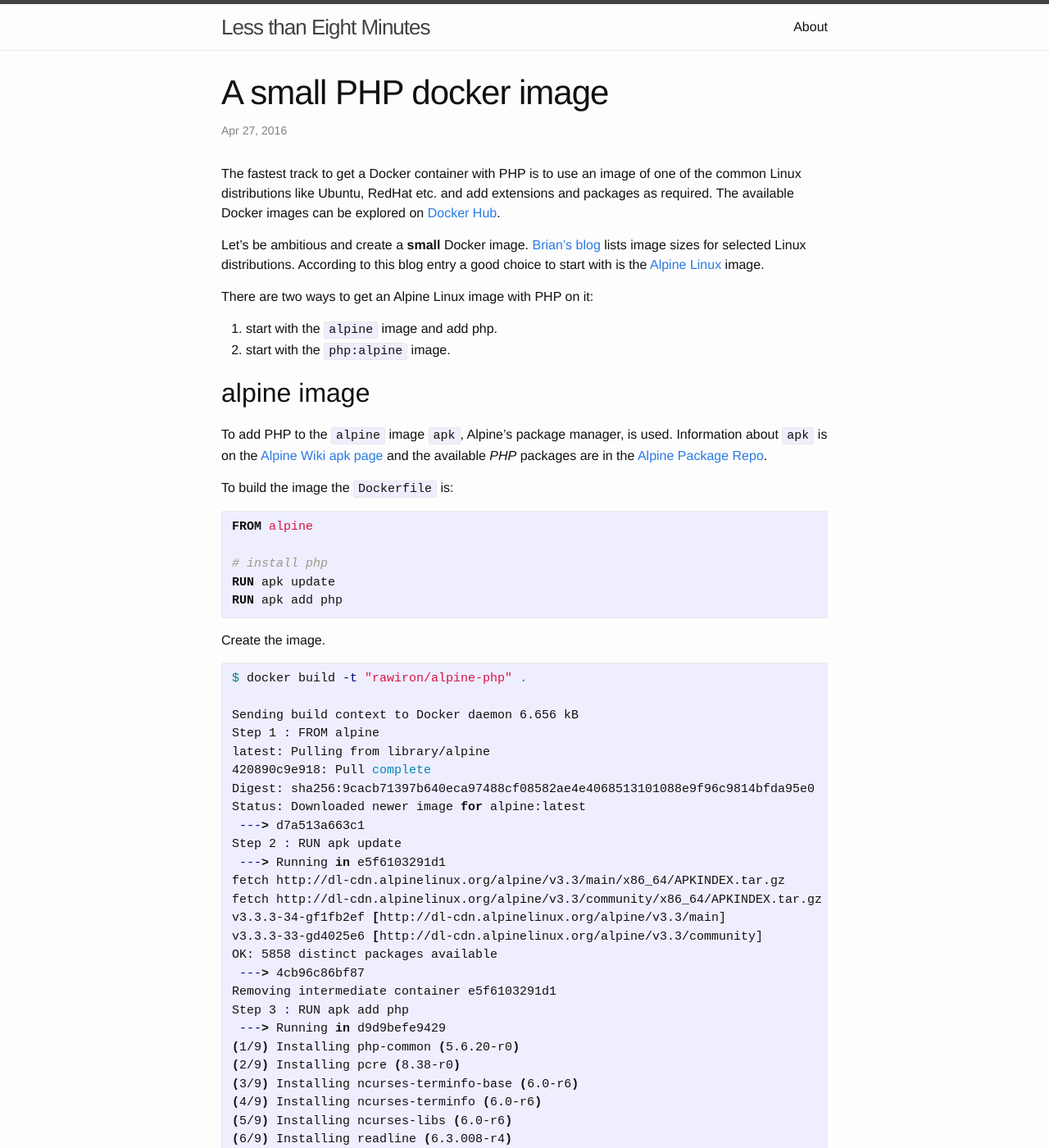
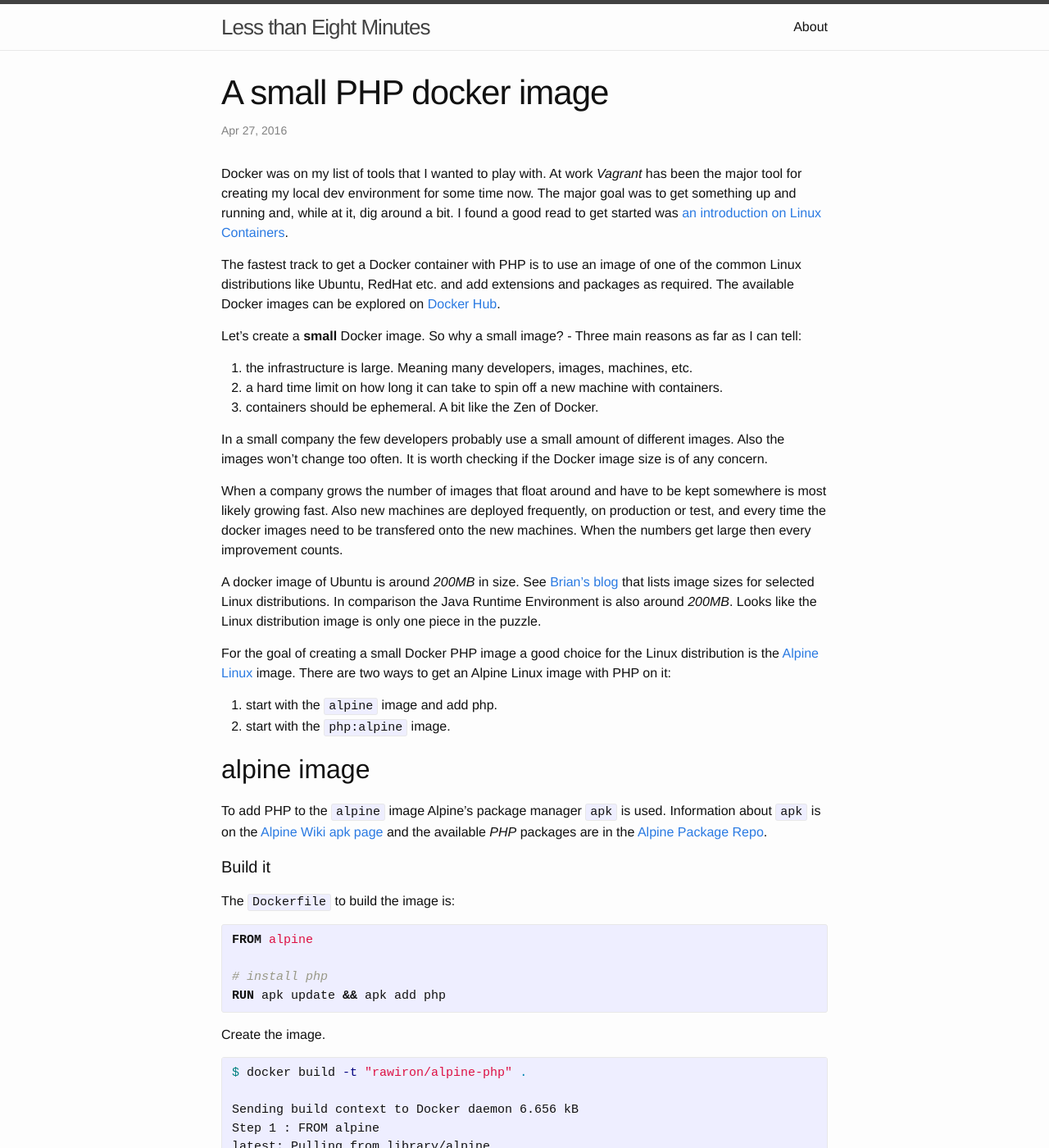
Before and after one commit to RawIron/jekyll-rawiron.github.io, a Jekyll site: the page built from _posts/2016-04-27-php-on-docker-alpine.markdown, in a window 1280 px wide and 1400 px high. Shown: the whole window at 82% size. Built offline with Jekyll 4.4.1, drawn with Linux system fonts in a browser that asks for light colours; some of the changed text lies outside the part shown.

Commit message:
add composer to image

```diff
--- a/_posts/2016-04-27-php-on-docker-alpine.markdown
+++ b/_posts/2016-04-27-php-on-docker-alpine.markdown
@@ -5,13 +5,35 @@ date:   2016-04-27 14:39:12 +0200
 categories: devops docker
 ---
 
+Docker was on my list of tools that I wanted to play with.
+At work *Vagrant* has been the major tool for creating my local dev environment for some time now.
+The major goal was to get something up and running and, while at it, dig around a bit.
+I found a good read to get started was [an introduction on Linux Containers][linux-containers-intro].
+
 The fastest track to get a Docker container with PHP is to use an image of one of the common Linux distributions like Ubuntu, RedHat etc. and add extensions and packages as required.
 The available Docker images can be explored on [Docker Hub][docker-images].
 
-Let's be ambitious and create a **small** Docker image.
-[Brian's blog][brian-christner] lists image sizes for selected Linux distributions.
-According to this blog entry a good choice to start with is the [Alpine Linux][alpine-linux] image.
+Let's create a **small** Docker image.
+So why a small image? - Three main reasons as far as I can tell:
 
+1. the infrastructure is large. Meaning many developers, images, machines, etc.
+2. a hard time limit on how long it can take to spin off a new machine with containers.
+3. containers should be ephemeral. A bit like the Zen of Docker.
+
+In a small company the few developers probably use a small amount of different images.
+Also the images won't change too often.
+It is worth checking if the Docker image size is of any concern.
+
+When a company grows the number of images that float around and have to be kept somewhere is most likely growing fast.
+Also new machines are deployed frequently, on production or test, and every time the docker images need to be transfered onto the new machines.
+When the numbers get large then every improvement counts.
+
+A docker image of Ubuntu is around *200MB* in size.
+See [Brian's blog][brian-christner] that lists image sizes for selected Linux distributions.
+In comparison the Java Runtime Environment is also around *200MB*.
+Looks like the Linux distribution image is only one piece in the puzzle.
+
+For the goal of creating a small Docker PHP image a good choice for the Linux distribution is the [Alpine Linux][alpine-linux] image.
 There are two ways to get an Alpine Linux image with PHP on it:
 
 1. start with the `alpine` image and add php.
@@ -19,17 +41,17 @@ There are two ways to get an Alpine Linux image with PHP on it:
 
 
 ## alpine image
-To add PHP to the `alpine` image `apk`, Alpine's package manager, is used.
+To add PHP to the `alpine` image Alpine's package manager `apk` is used.
 Information about `apk` is on the [Alpine Wiki apk page][alpine-apk]
 and the available *PHP* packages are in the [Alpine Package Repo][alpine-packages].
 
-To build the image the `Dockerfile` is:
+#### Build it
+The `Dockerfile` to build the image is:
 {% highlight dockerfile %}
 FROM alpine
 
 # install php
-RUN apk update
-RUN apk add php
+RUN apk update && apk add php
 {% endhighlight %}
 
 Create the image.
@@ -110,8 +135,36 @@ IMAGE ID            REPOSITORY           SIZE
 d7a513a663c1        alpine               4.798 MB
 {% endhighlight %}
 
+#### Composer
+So far so good, but what if Composer is used to install the required packages.
+
+{% highlight dockerfile %}
+# install composer so it handles the php package installation
+RUN echo "http://dl-3.alpinelinux.org/alpine/edge/testing" >>/etc/apk/repositories && \
+    apk update && \
+    apk add php-dom git composer
+{% endhighlight %}
+
+This size of the image doubled.
+{% highlight bash %}
+{% raw %}
+$ docker images --format "table {{.ID}}\t{{.Repository}}\t{{.Size}}"
+{% endraw %}
+IMAGE ID            REPOSITORY                SIZE
+f61eda9017b7        rawiron/alpine-composer   39.35 MB
+13e1761bf172        alpine                    4.797 MB
+{% endhighlight %}
+
+#### Result
+The Docker image is bare bones.
+It only has the necessary *libs* to run basic PHP scripts.
+With *Composer* added the image size is around *40MB*.
+
 
 ## php:alpine image
+And now let's do this all over again with the *php:alpine* image.
+
+#### Build it
 The `Dockerfile` pulls the image.
 {% highlight dockerfile %}
 FROM php:5.6-alpine
@@ -138,7 +191,11 @@ Status: Downloaded newer image for php:5.6-alpine
 Successfully built 503b35c9fea4
 {% endhighlight %}
 
-Print the size of the just built image.
+> the *build* command created one image with two tags on it.
+> the `docker rmi` command will fail when the list of image ids is generated as in `docker rmi $(docker images -q)`.
+> see the [description and workaround of this issue][docker-rm-images]
+
+And print the size of the just built image.
 {% highlight bash %}
 {% raw %}
 $ docker images --format "table {{.ID}}\t{{.Repository}}\t{{.Size}}"
@@ -148,10 +205,24 @@ IMAGE ID            REPOSITORY           SIZE
 503b35c9fea4        rawiron/alpine-php   334.6 MB
 {% endhighlight %}
 
-> the *build* command created one image with two tags on it.
-> the `docker rmi` command will fail when the list of image ids is generated as in `docker rmi $(docker images -q)`.
-> see the [description and workaround of this issue][docker-rm-images]
+#### Composer
+After *Composer* was added to the image its size is close to *400MB*.
 
+{% highlight bash %}
+{% raw %}
+$ docker images --format "table {{.ID}}\t{{.Repository}}\t{{.Size}}"
+{% endraw %}
+IMAGE ID            REPOSITORY                    SIZE
+74ab7edb1116        rawiron/alpine-php-composer   363.6 MB
+7bc0403e7fa9        php                           334.7 MB
+{% endhighlight %}
+
+#### Result
+The image has a complete PHP install.
+With Conmposer the image size is 9-times larger than the first build image.
+
+
+[linux-containers-intro]: https://www.flockport.com/how-linux-containers-work/
 [brian-christner]: https://www.brianchristner.io/docker-image-base-os-size-comparison/
 [alpine-linux]: http://alpinelinux.org/
 [alpine-packages]: https://pkgs.alpinelinux.org/packages
```
Also changed, not shown: other parts of _posts/2016-04-27-php-on-docker-alpine.markdown (+4 -1 lines).
